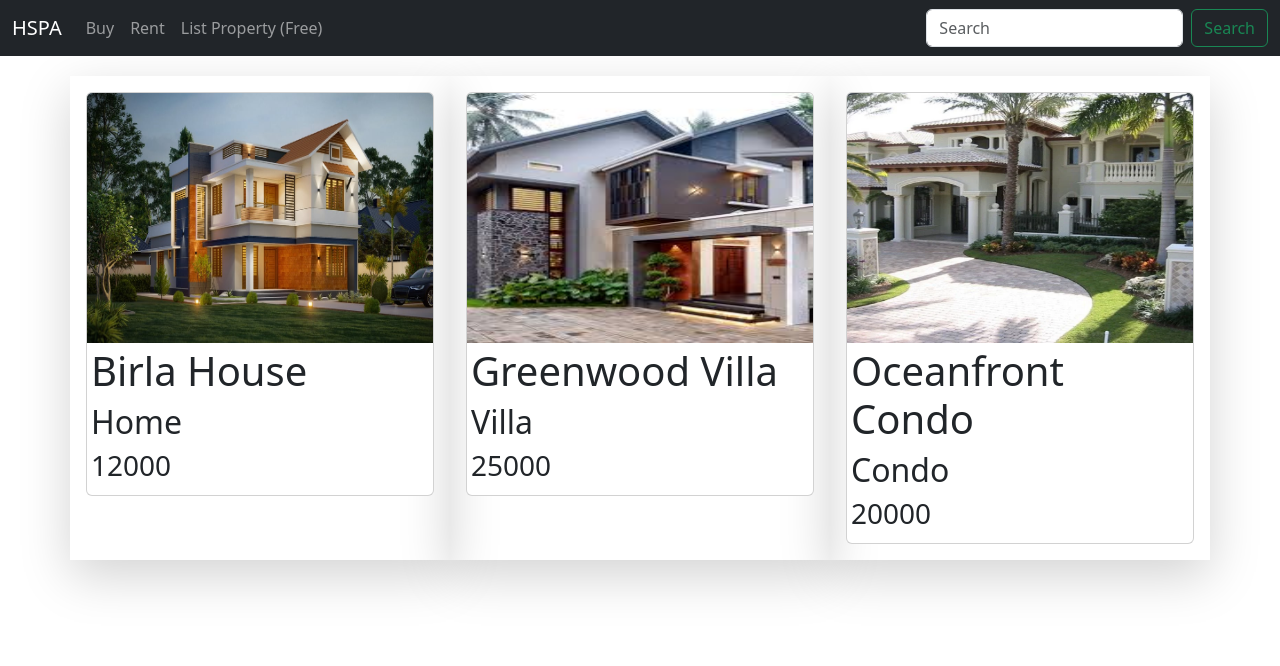
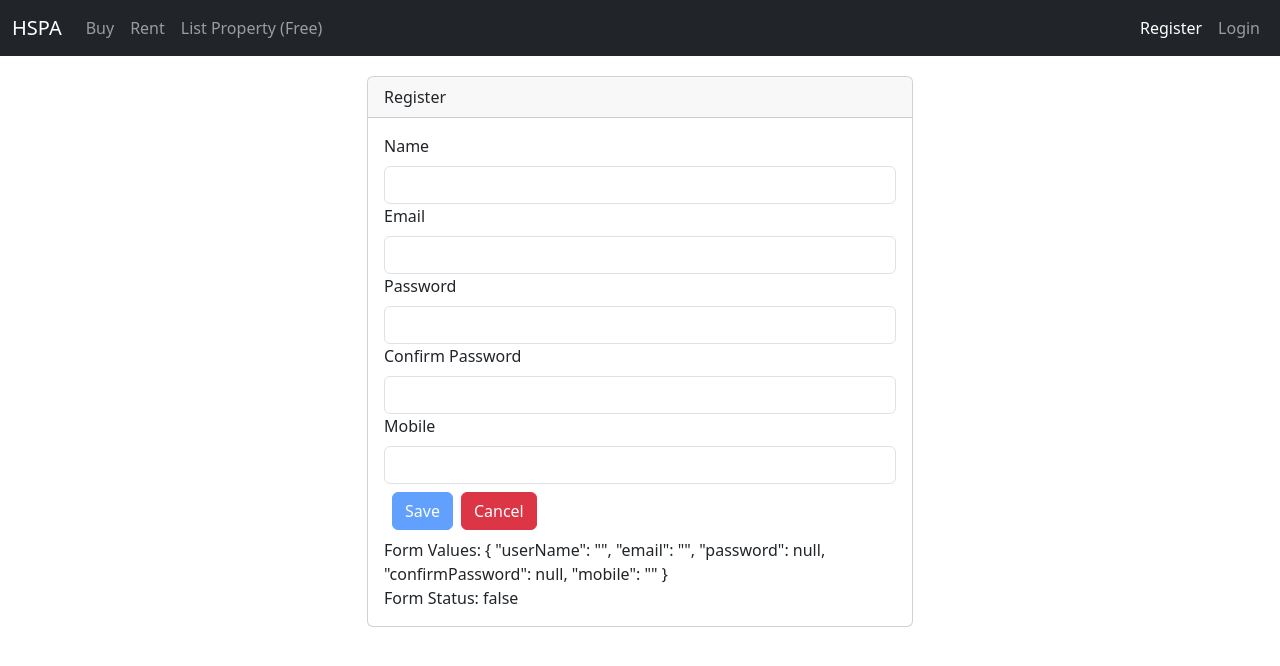
Before and after one commit to pchintan243/HouseProperty, an Angular app in the folder client/: page /user/register in a window 1280 px wide. Shown: the top 666 px of the page. Built offline with nearby package versions, Linux system fonts and the light colour scheme.

Commit message:
reactive form

```diff
--- a/client/src/app/nav-bar/nav-bar.component.html
+++ b/client/src/app/nav-bar/nav-bar.component.html
@@ -17,10 +17,16 @@
           <a class="nav-link" [routerLinkActiveOptions]="{exact: true}" routerLinkActive="active" routerLink="/add-property">List Property (Free)</a>
         </li>
       </ul>
-      <form class="d-flex" role="search">
-        <input class="form-control me-2" type="search" placeholder="Search" aria-label="Search">
-        <button class="btn btn-outline-success" type="submit">Search</button>
-      </form>
+      <div>
+        <ul class="navbar-nav nav">
+          <li class="nav-item">
+            <a [routerLinkActiveOptions]="{exact: true}" routerLinkActive="active" routerLink="/user/register" class="nav-link">Register</a>
+          </li>
+          <li class="nav-item">
+            <a [routerLinkActiveOptions]="{exact: true}" routerLinkActive="active" routerLink="/user/login" class="nav-link">Login</a>
+          </li>
+        </ul>
+      </div>
     </div>
   </div>
 </nav>
--- /dev/null
+++ b/client/src/app/user/user-login/user-login.component.html
@@ -0,0 +1 @@
+<p>user-login works!</p>
--- /dev/null
+++ b/client/src/app/user/user-register/user-register.component.html
@@ -0,0 +1,73 @@
+<div class="row">
+    <div class="col-6 m-auto">
+        <div class="card m-auto">
+            <div class="card-header">
+                Register
+            </div>
+            <div class="card-body">
+                <form [formGroup]="registrationForm" (ngSubmit)="onSubmit()">
+                    <div class="form-group col-12">
+                        <label for="name" class="form-label">Name</label>
+                        <input type="text" class="form-control" formControlName="userName">
+                        <span *ngIf="!userName.valid && userName.touched" class="error-block text-danger">
+                            Name cannot be null
+                        </span>
+                    </div>
+
+                    <div class="form-group col-12">
+                        <label for="email" class="form-label">Email</label>
+                        <input type="text" class="form-control" formControlName="email">
+                        <span *ngIf="!email.valid && email.touched" class="error-block text-danger">
+                            <span *ngIf="email.hasError('required')">
+                                Email cannot be null
+                            </span>
+                            <span *ngIf="email.hasError('email')">
+                                Enter valid email address
+                            </span>
+                        </span>
+                    </div>
+
+                    <div class="form-group col-12">
+                        <label for="password" class="form-label">Password</label>
+                        <input type="password" class="form-control" formControlName="password">
+                        <span *ngIf="!password.valid && password.touched" class="error-block text-danger">
+                            <span *ngIf="password.errors?.['required']">
+                                Password cannot be null
+                            </span>
+                            <!-- <span *ngIf="password?.errors?.['minlength']">
+                                Password should not be lesser than 8 character
+                            </span> -->
+                        </span>
+                    </div>
+
+                    <div class="form-group col-12">
+                        <label for="cpassword" class="form-label">Confirm Password</label>
+                        <input type="password" class="form-control" formControlName="confirmPassword">
+                        <span *ngIf="!confirmPassword.valid && confirmPassword.touched">
+                            <span class="text-danger" *ngIf="confirmPassword.hasError('required')">
+                                Please enter confirm password
+                            </span>
+                        </span>
+                        <span class="text-danger"
+                            *ngIf="registrationForm.hasError('notMatched') && confirmPassword.valid">
+                            Password not matched
+                        </span>
+                    </div>
+
+                    <div class="form-group col-12">
+                        <label for="mobile" class="form-label">Mobile</label>
+                        <input type="text" class="form-control" formControlName="mobile">
+                    </div>
+
+                    <div class="form-group col-12">
+                        <button [disabled]="!registrationForm.valid" type="submit"
+                            class="btn btn-primary m-2">Save</button>
+                        <button type="reset" class="btn btn-danger">Cancel</button>
+                    </div>
+                    Form Values: {{registrationForm.value | json}} <br />
+                    Form Status: {{registrationForm.valid}}
+                </form>
+            </div>
+        </div>
+    </div>
+</div>
--- /dev/null
+++ b/client/src/app/user/user-register/user-register.component.ts
@@ -0,0 +1,46 @@
+import { Component, OnInit } from '@angular/core';
+import { AbstractControl, FormControl, FormGroup, ValidationErrors, Validators } from '@angular/forms';
+
+@Component({
+  selector: 'app-user-register',
+  templateUrl: './user-register.component.html',
+  styleUrls: ['./user-register.component.css']
+})
+export class UserRegisterComponent implements OnInit {
+
+  registrationForm!: FormGroup;
+
+  ngOnInit(): void {
+    this.registrationForm = new FormGroup<any>({
+      userName: new FormControl('', Validators.required),
+      email: new FormControl('', [Validators.required, Validators.email]),
+      password: new FormControl(null, Validators.required),
+      confirmPassword: new FormControl(null, Validators.required),
+      mobile: new FormControl('', [Validators.required, Validators.maxLength(10)])
+    }, this.passwordMatchingValidator);
+  }
+
+  passwordMatchingValidator(fg: AbstractControl): ValidationErrors | null {
+    return fg.get('password')?.value === fg.get('confirmPassword')?.value ? null : { notMatched: true };
+  }
+
+  get userName() {
+    return this.registrationForm.get('userName') as FormControl;
+  }
+  get email() {
+    return this.registrationForm.get('email') as FormControl;
+  }
+  get password() {
+    return this.registrationForm.get('password') as FormControl;
+  }
+  get confirmPassword() {
+    return this.registrationForm.get('confirmPassword') as FormControl;
+  }
+  get mobile() {
+    return this.registrationForm.get('mobile') as FormControl;
+  }
+
+  onSubmit() {
+    console.log(this.registrationForm);
+  }
+}
```
Also changed, not shown: client/src/app/app.module.ts (+9 -2 lines), client/src/app/user/user-login/user-login.component.ts (added, +10 -0 lines), client/src/app/user/user-login/user-login.component.css (added), client/src/app/user/user-register/user-register.component.css (added).
